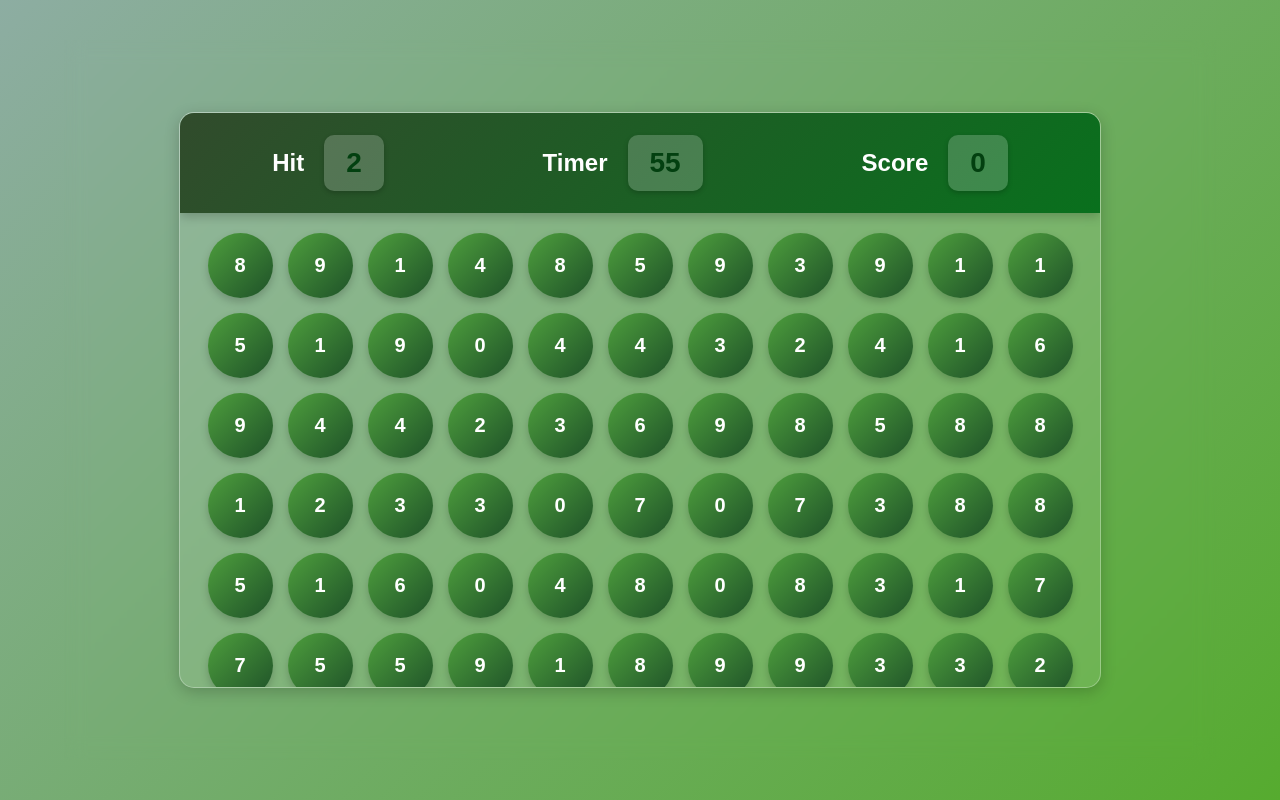
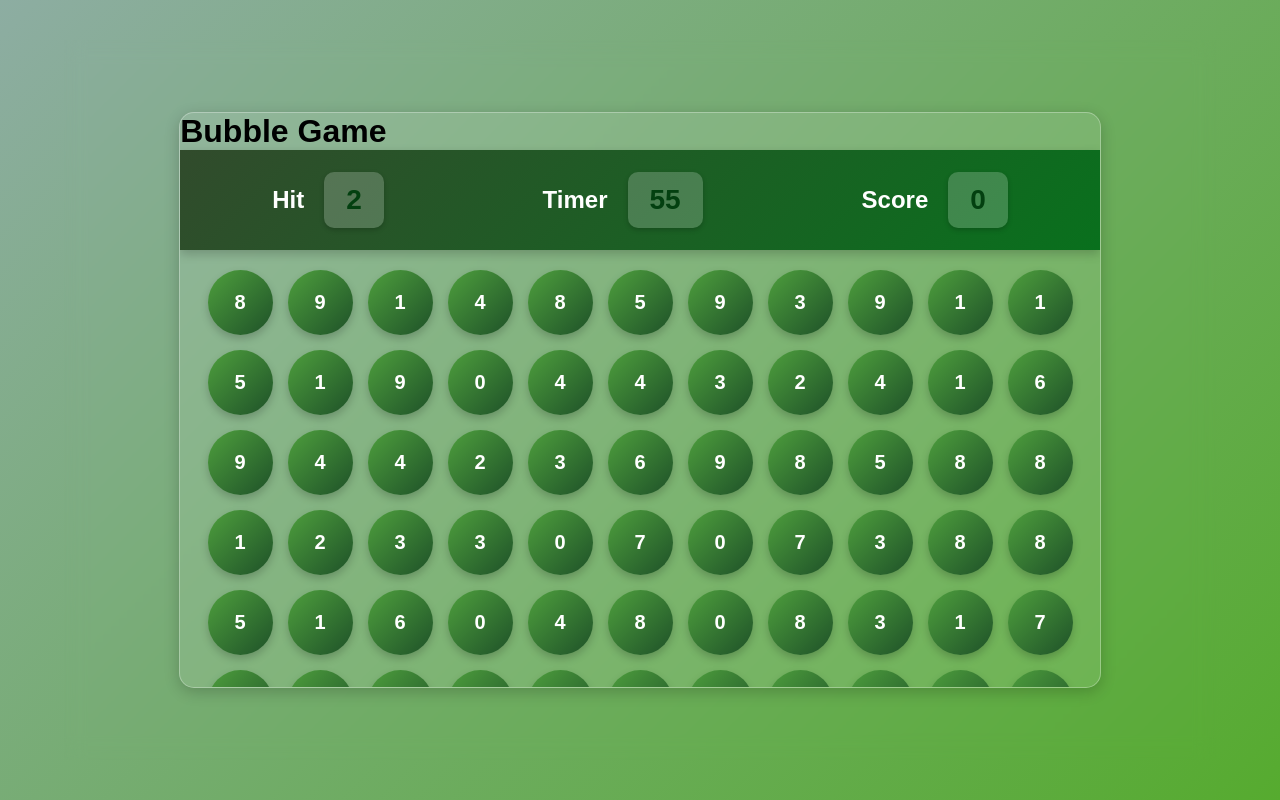
Before and after one commit to MD-cdm/Bubble-Games, a plain HTML site: page index.html in a window 1280 px wide. Drawn offline with Linux system fonts and the light colour scheme.

Commit message:
Update index.html

```diff
--- a/index.html
+++ b/index.html
@@ -10,6 +10,7 @@
 <body>
     <div id="main">
         <div id="panel">
+            <h1 class="bub">Bubble Game</h1>
             <div id="ptop">
                 <div class="elem">
                     <h2>Hit</h2>
```
